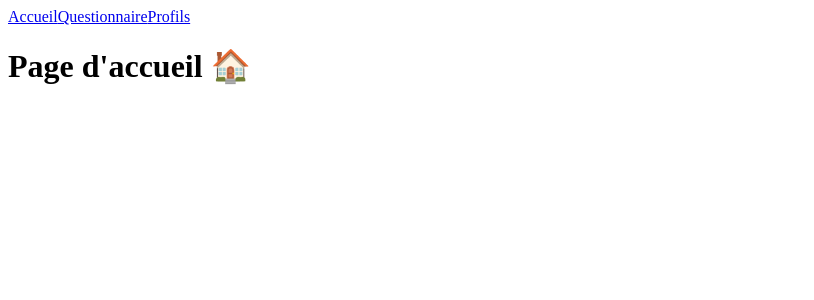
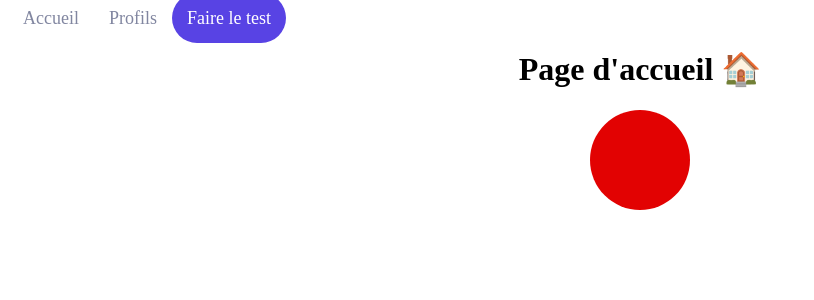
Before and after one commit to 413kouzo/shyny-agency, a React (Create React App) app: page / in a window 1280 px wide. Shown: the top 300 px of the page, without its empty margins (0-814 px from the left). Built offline with nearby package versions, Linux system fonts and the light colour scheme.

Commit message:
pratice of styled-components

```diff
--- a/src/components/Card/index.jsx
+++ b/src/components/Card/index.jsx
@@ -1,11 +1,24 @@
 import { PropTypes } from 'prop-types'
 import DefaultPicture from '../../assets/profile.png'
+import styled from 'styled-components'
+
+const CardLabel = styled.span`
+  color: #5843e4;
+  font-size: 22px:
+  font-weight: bold;
+`
+
+const CardImage = styled.img`
+  height: 80px;
+  width: 80px;
+  border-radius: 50%;
+`
 
 function Card({ label, title, picture }) {
   return (
     <div style={{ display: 'flex', flexDirection: 'column', padding: 15 }}>
-      <span>{label}</span>
-      <img src={picture} alt="freelance" height={80} width={80} />
+      <CardLabel>{label}</CardLabel>
+      <CardImage src={picture} alt="freelance" />
       <span>{title}</span>
     </div>
   )
--- a/src/components/Header/index.jsx
+++ b/src/components/Header/index.jsx
@@ -1,11 +1,28 @@
 import { Link } from 'react-router-dom'
+import styled from 'styled-components'
+
+const StyledLink = styled(Link)`
+  padding: 15px;
+  color: #8186a0;
+  text-decoration: none;
+  font-size: 18px;
+  ${(props) =>
+    props.$isFullLink &&
+    `
+      color: white;
+      border-radius: 30px;
+      background-color: #5843E4
+    `}
+`
 
 function Header() {
   return (
     <nav>
-      <Link to="/">Accueil</Link>
-      <Link to="/survey/1">Questionnaire</Link>
-      <Link to="/freelances">Profils</Link>
+      <StyledLink to="/">Accueil</StyledLink>
+      <StyledLink to="/freelances">Profils</StyledLink>
+      <StyledLink to="/survey/1" $isFullLink>
+        Faire le test
+      </StyledLink>
     </nav>
   )
 }
--- a/src/pages/Home/index.jsx
+++ b/src/pages/Home/index.jsx
@@ -1,8 +1,26 @@
+import { useState } from 'react'
+import styled from 'styled-components'
+const HomeContainer = styled.div`
+  width: 100%;
+  display: flex;
+  align-items: center;
+  flex-direction: column;
+`
+
+const Balloon = styled.div`
+  height: 100px;
+  width: 100px;
+  border-radius: 50%;
+  background-color: #e20202;
+  transform: scale(${({ size }) => size});
+`
 function Home() {
+  const [size, setSize] = useState(1)
   return (
-    <div>
-      <h1> Page d'accueil 🏠</h1>
-    </div>
+    <HomeContainer>
+      <h1 onClick={() => setSize(size + 0.1)}> Page d'accueil 🏠</h1>
+      <Balloon size={size} />
+    </HomeContainer>
   )
 }
 
```
